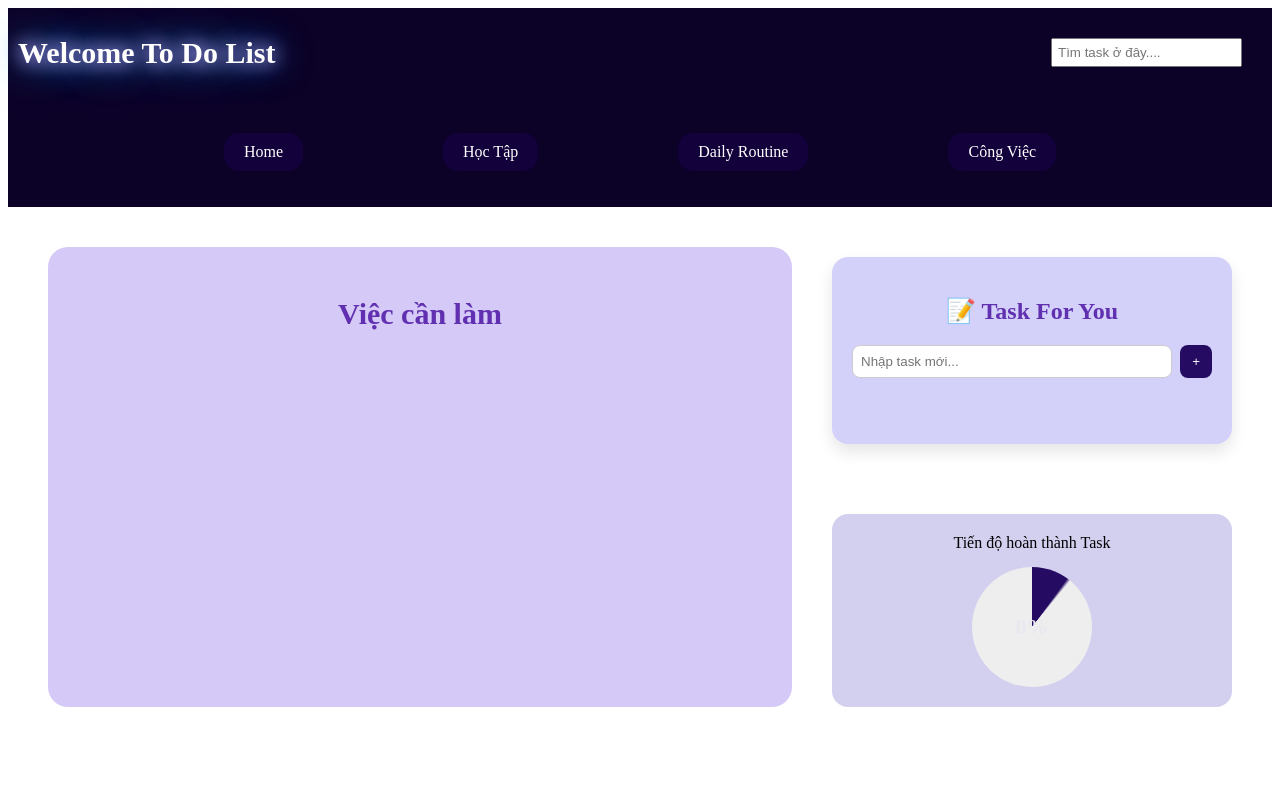
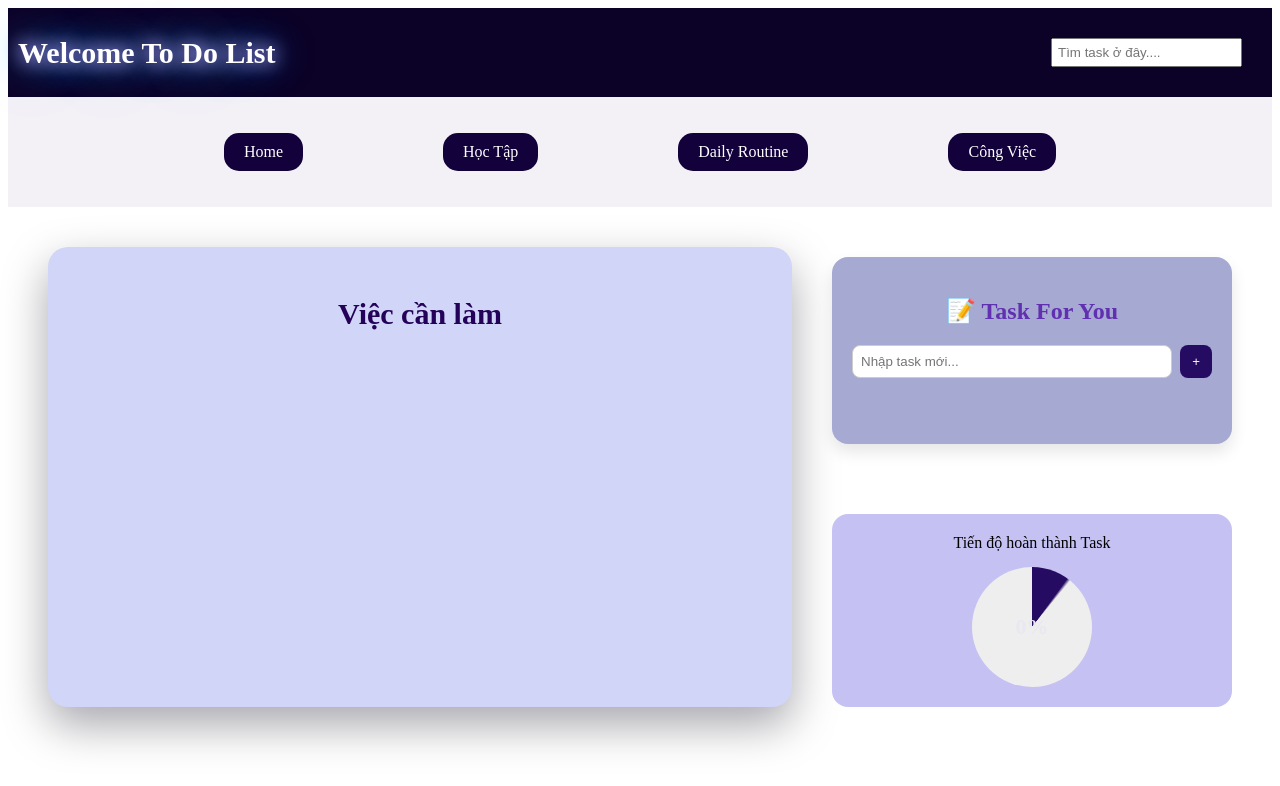
Before and after one commit to ngochan300407/To-do-list, a plain HTML site: page Work.html in a window 1280 px wide. Drawn offline with Linux system fonts and the light colour scheme.

Commit message:
đổi màu

```diff
--- a/Work.css
+++ b/Work.css
@@ -31,8 +31,8 @@
   justify-content: center;
   align-items: center;
   padding: 40px;
-  color: #f6f5f8;
-  background: #0c0127;
+  color: #05010e;
+  background: #f3f1f6;
   gap: 100px;
   height: 30px;
 }
@@ -116,7 +116,7 @@ a {
 .sheet {
   max-width: 400px;
   margin-top: 10px;
-  background: rgb(211, 208, 250);
+  background: #a6a9d2;
   padding: 20px;
   border-radius: 16px;
   box-shadow: 0 8px 16px rgba(0, 0, 0, 0.1);
@@ -189,16 +189,17 @@ ul {
   transform: scale(1.1);
 }
 .Work_List {
-  background: rgb(213, 201, 247);
+  background: #d1d5f7;
   flex: 2;
   padding: 20px;
   min-height: 420px;
   border-radius: 20px;
   overflow-y: auto;
+  box-shadow: 0 18px 45px rgba(1, 0, 19, 0.35);
 }
 .Work_List h3 {
   text-align: center;
-  color: #6130b0;
+  color: #250259;
   font-size: 30px;
 }
 .Content_1 {
@@ -216,7 +217,7 @@ ul {
 }
 .progress-box2 {
   margin-top: 40px;
-  background: #d3cfef;
+  background: #c5c2f3;
   padding: 20px;
   border-radius: 16px;
   text-align: center;
```
